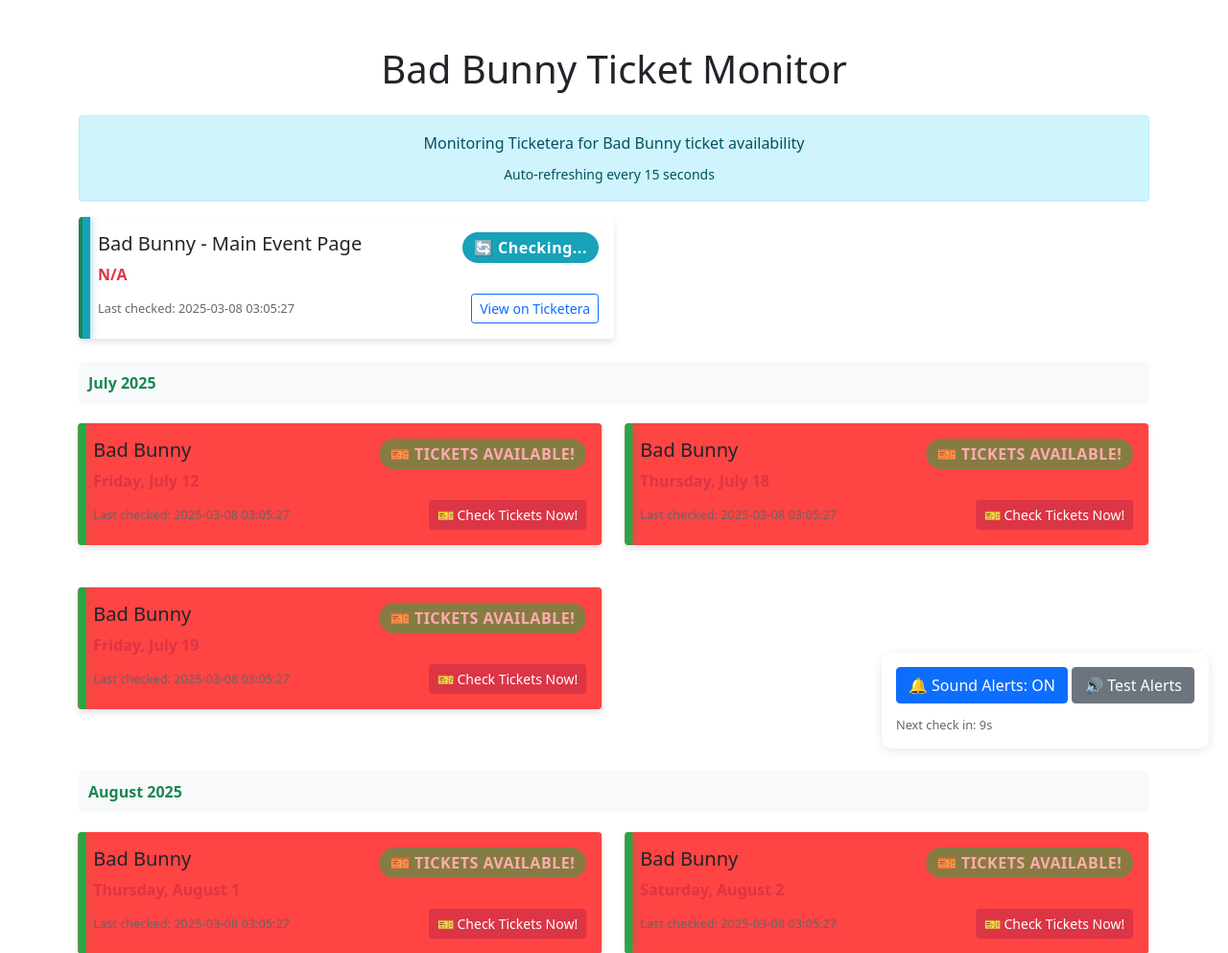
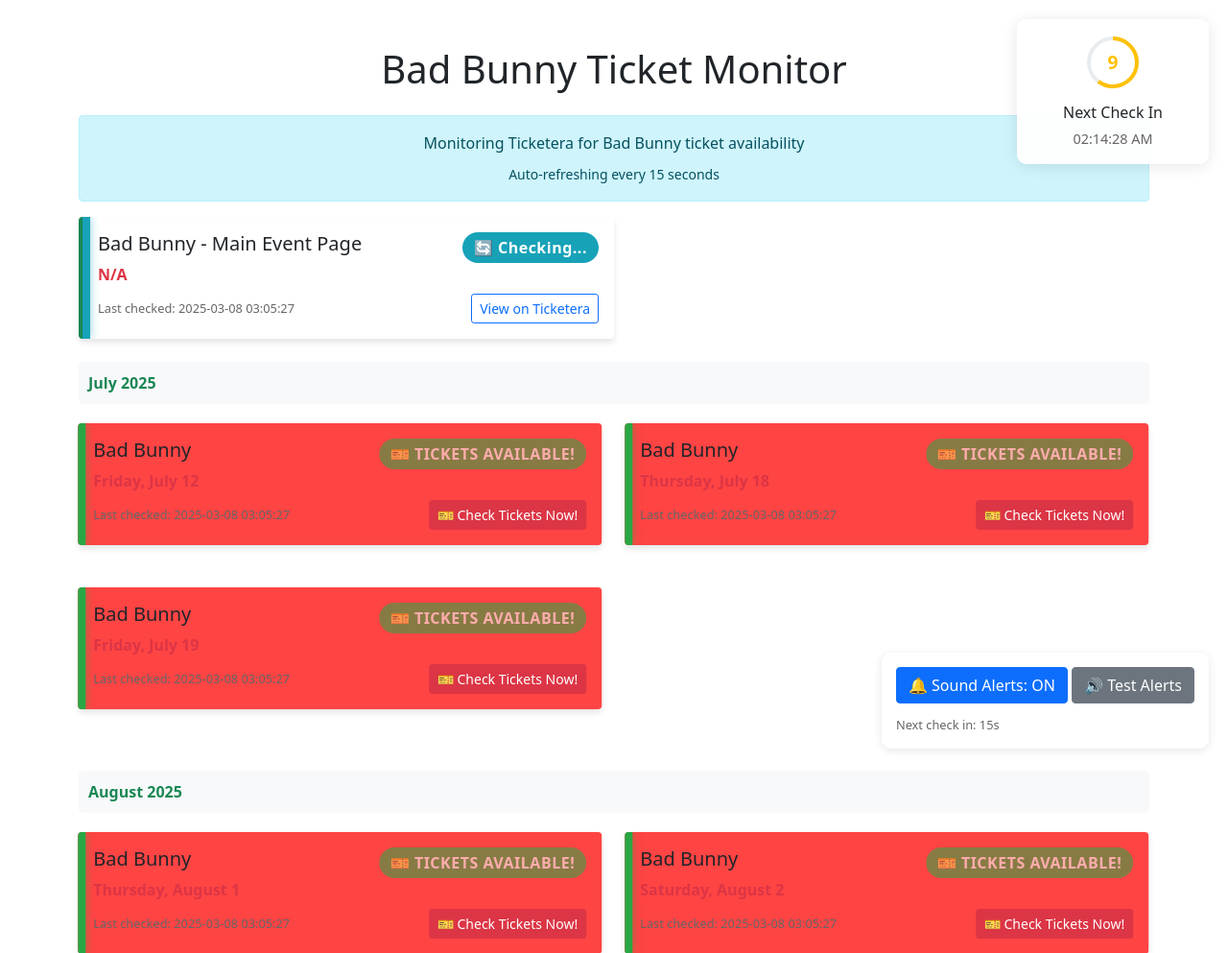
Before and after one commit to cvvker/bad-bunny-ticket-monitor, a Flask app: page / in a window 1280 px wide. Shown: the top 993 px of the page at 96% size. Run offline with Flask 3, Linux system fonts and the light colour scheme; data that the repository does not hold is empty.

Commit message:
Enhanced countdown timer with circular progress

```diff
--- a/templates/index.html
+++ b/templates/index.html
@@ -137,16 +137,77 @@
             50% { background-color: rgba(255, 193, 7, 0.1); }
             100% { background-color: transparent; }
         }
+        .timer-container {
+            position: fixed;
+            top: 20px;
+            right: 20px;
+            background: rgba(255, 255, 255, 0.95);
+            padding: 15px;
+            border-radius: 10px;
+            box-shadow: 0 2px 15px rgba(0,0,0,0.1);
+            z-index: 1000;
+            text-align: center;
+            min-width: 200px;
+        }
+        .countdown-ring {
+            position: relative;
+            width: 60px;
+            height: 60px;
+            margin: 0 auto 10px;
+        }
+        .countdown-circle {
+            transform: rotate(-90deg);
+            transform-origin: 50% 50%;
+        }
+        .countdown-circle circle {
+            stroke-dasharray: 283;
+            stroke-dashoffset: 0;
+            fill: none;
+            stroke-width: 4;
+        }
+        .countdown-circle .progress {
+            stroke: #28a745;
+            transition: stroke-dashoffset 0.1s linear;
+        }
+        .countdown-circle .bg {
+            stroke: #e9ecef;
+        }
+        .countdown-number {
+            position: absolute;
+            top: 50%;
+            left: 50%;
+            transform: translate(-50%, -50%);
+            font-size: 1.2em;
+            font-weight: bold;
+            color: #28a745;
+        }
+        .next-check-time {
+            font-size: 0.9em;
+            color: #666;
+            margin-top: 5px;
+        }
     </style>
 </head>
 <body>
     <div class="container mt-5">
         <h1 class="text-center mb-4">Bad Bunny Ticket Monitor</h1>
+
+        <div class="timer-container">
+            <div class="countdown-ring">
+                <svg class="countdown-circle" width="60" height="60">
+                    <circle class="bg" cx="30" cy="30" r="25"/>
+                    <circle class="progress" cx="30" cy="30" r="25"/>
+                </svg>
+                <div class="countdown-number">15</div>
+            </div>
+            <div>Next Check In</div>
+            <div class="next-check-time" id="nextCheckTime"></div>
+        </div>
+
         <div class="alert alert-info text-center">
             Monitoring Ticketera for Bad Bunny ticket availability
             <div class="mt-2">
                 <small>Auto-refreshing every 15 seconds</small>
-                <span class="next-check" id="nextCheck"></span>
             </div>
         </div>
         <div id="mainEventContainer"></div>
@@ -219,16 +280,41 @@
         }
 
         function updateCountdown() {
-            const countdownElement = document.getElementById('countdown');
+            const countdownNumber = document.querySelector('.countdown-number');
+            const progressCircle = document.querySelector('.progress');
+            const circumference = 2 * Math.PI * 25; // r=25
             let seconds = 15;
 
             if (countdownInterval) {
                 clearInterval(countdownInterval);
             }
 
+            // Update next check time
+            const now = new Date();
+            const nextCheck = new Date(now.getTime() + CHECK_INTERVAL);
+            document.getElementById('nextCheckTime').textContent =
+                nextCheck.toLocaleTimeString([], { hour: '2-digit', minute: '2-digit', second: '2-digit' });
+
             countdownInterval = setInterval(() => {
                 seconds--;
-                countdownElement.textContent = seconds;
+
+                // Update number
+                countdownNumber.textContent = seconds;
+
+                // Update progress circle
+                const offset = circumference * (1 - seconds / 15);
+                progressCircle.style.strokeDasharray = circumference;
+                progressCircle.style.strokeDashoffset = offset;
+
+                // Change color based on time remaining
+                if (seconds <= 5) {
+                    progressCircle.style.stroke = '#dc3545';
+                    countdownNumber.style.color = '#dc3545';
+                } else if (seconds <= 10) {
+                    progressCircle.style.stroke = '#ffc107';
+                    countdownNumber.style.color = '#ffc107';
+                }
+
                 if (seconds <= 0) {
                     clearInterval(countdownInterval);
                 }
```
